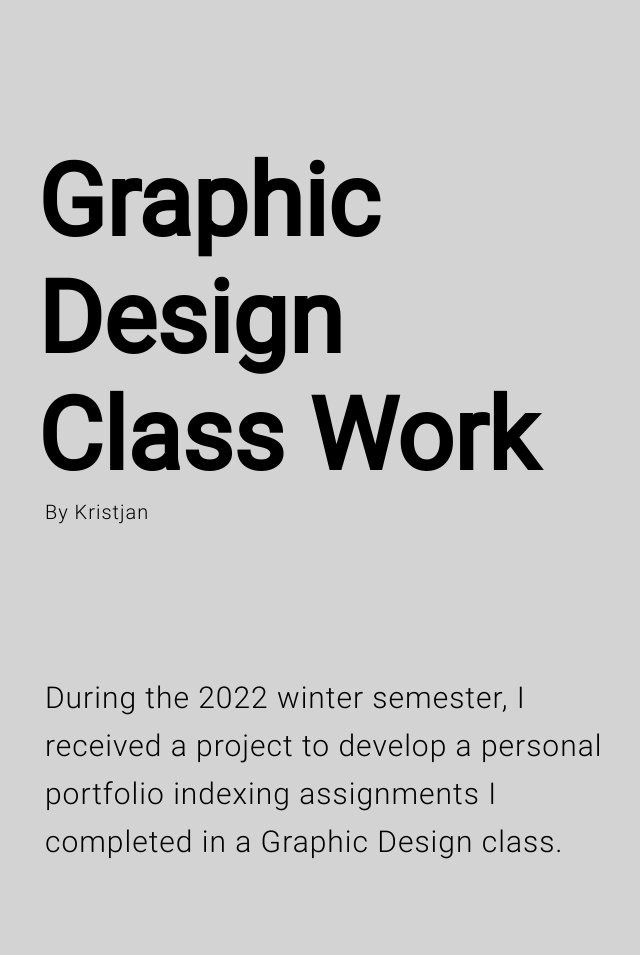
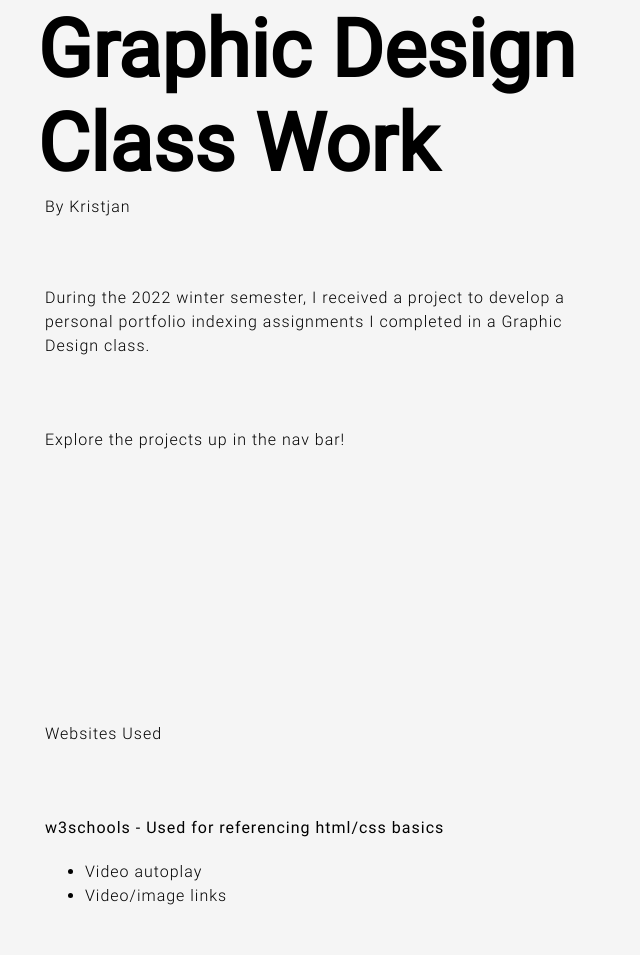
Before and after one commit to kris106/Course-Index-2022, a plain HTML site: page index.html in a window 1280 px wide. Shown: the part 165-1120 px from the top of the page, without its empty margins (97-737 px from the left). Drawn offline with nearby package versions, Linux system fonts and the light colour scheme.

Commit message:
Add files via upload

```diff
--- a/CSS/style.css
+++ b/CSS/style.css
@@ -2,6 +2,7 @@
     font-family: Roboto-bold;
     src: url(Roboto/Roboto-Regular.ttf);
 }
+
 @font-face {
     font-family: Roboto-regular;
     src: url(Roboto/Roboto-Light.ttf);
@@ -12,19 +13,21 @@ h1 {
     font-family: "Roboto-bold";
     text-align: left;
     letter-spacing: 0px;
-    font-size: 100px;
-    margin-top: 200px;
+    font-size: 80px;
+    margin-top: 100px;
     margin-bottom: -80px;
     margin-left: 10%;
     margin-right: 30%;
     width: fit-content;
     width: 45%;
 }
+
 /*color: lightgray;
 -webkit-text-stroke-width: 1px;
 -webkit-text-stroke-color: blue;
 */
 .byline-style {
+    font-family: "Roboto-regular";
     margin-bottom: 20px;
     margin-left: 10.6%;
     margin-right: 30%;
@@ -32,23 +35,52 @@ h1 {
 }
 
 .desc-style {
-    margin-top: 150px;
+    font-family: "Roboto-regular";
+    margin-top: 70px;
     margin-bottom: 20px;
     margin-left: 10.6%;
     margin-right: 30%;
     letter-spacing: 1px;
-    line-height: 48px;
+    line-height: 24px;
     width: fit-content;
     width: 45%;
-    font-size: 30px;
+    font-size: 16px;
+}
+
+.subhead {
+    font-family: "Roboto-bold";
+    margin-top: 70px;
+    margin-bottom: 20px;
+    margin-left: 10.6%;
+    margin-right: 30%;
+    letter-spacing: 1px;
+    line-height: 24px;
+    width: fit-content;
+    width: 45%;
+    font-size: 16px;
+}
+
+.list-style {
+    font-family: "Roboto-regular";
+    list-style-position: outside;
+    margin-top: 0px;
+    margin-bottom: 20px;
+    margin-left: 10.6%;
+    margin-right: 30%;
+    letter-spacing: 1px;
+    line-height: 24px;
+    width: fit-content;
+    width: 45%;
+    font-size: 16px;
 }
 
 body {
-    background: lightgray;
+    background: whitesmoke;
     height: 100%;
 }
 
 .container {
+    font-family: "Roboto-regular";
     display: grid;
     grid-template-columns: repeat(4, 1fr);
 }
@@ -56,11 +88,14 @@ body {
 .item {
     height: 100px;
     width: 10%;
+    margin: -20px;
+    margin-left: 20%;
+    margin-right: 20%;
     /*border: 1px solid black;*/
 }
+
 p {
-    font-family: "Roboto-regular";
-    font-size: 20px;
+    font-size: 16px;
     margin: 50px;
     text-align: left;
 }
```
